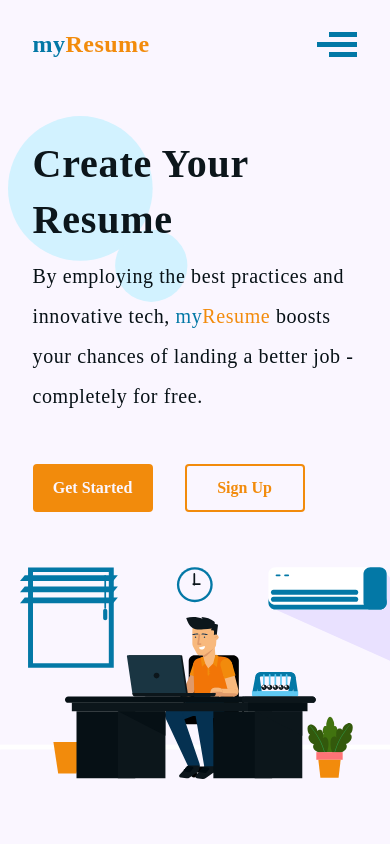
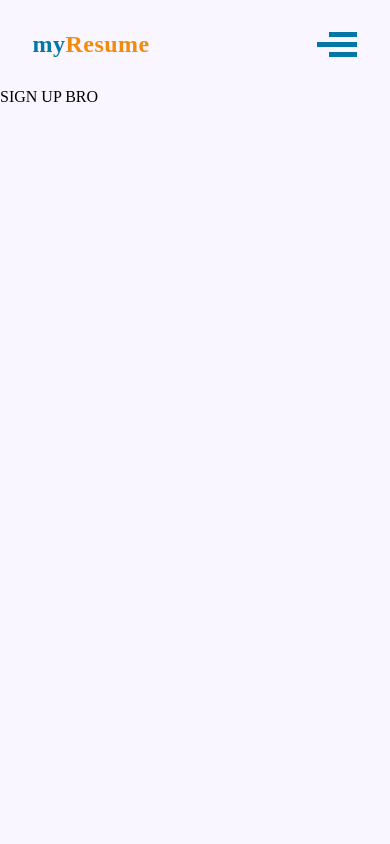
Before and after one commit to steph-crown/myResume-app, a React (Create React App) app: page /signup in a window 390 px wide. Shown: the top 844 px of the page. Built offline with nearby package versions, Linux system fonts and the light colour scheme.

Commit message:
Started implementing react-router-dom

```diff
--- a/package.json
+++ b/package.json
@@ -13,6 +13,7 @@
     "react-router": "^5.2.0",
     "react-router-dom": "^5.2.0",
     "react-scripts": "4.0.1",
+    "redux": "^4.0.5",
     "web-vitals": "^0.2.4"
   },
   "scripts": {
--- a/src/components/App.jsx
+++ b/src/components/App.jsx
@@ -1,10 +1,11 @@
 import './../css/App.css';
 import HomePage from './HomePage';
+import Routes from './../routes'
 
 function App() {
   return (
     <div>
-      <HomePage />
+      <Routes />
     </div>
   );
 }
--- a/src/components/HomePage/NavBar.jsx
+++ b/src/components/HomePage/NavBar.jsx
@@ -1,5 +1,6 @@
 import React from 'react';
 import './../../css/HomePage/NavBar.css';
+import { Link } from "react-router-dom";
 
 
 const Nav = () => {
@@ -16,7 +17,7 @@ const Nav = () => {
                 <a href="#">Help</a>
             </div>
             <div className="links-at-end">
-                <a href="#">Sign Up</a>
+                <Link to="/signup" className="signup">Sign Up</Link>
                 <a href="#" className="login">Log In</a>
             </div>
             <div className="menu-icon">
--- a/src/components/HomePage/index.jsx
+++ b/src/components/HomePage/index.jsx
@@ -1,5 +1,4 @@
 import React, { Component } from 'react';
-import NavBar from './NavBar';
 import Banner from './Banner';
 import Highlights from './Highlights';
 import StepByStep from './StepByStep';
@@ -10,7 +9,6 @@ class index extends Component {
     render() {
         return (
             <div>
-                <NavBar />
                 <Banner />
                 <Highlights />
                 <StepByStep />
--- /dev/null
+++ b/src/components/SignUpPage/index.jsx
@@ -0,0 +1,11 @@
+import React from 'react';
+
+const index = () => {
+    return (
+        <div>
+            SIGN UP BRO
+        </div>
+    );
+}
+
+export default index;
--- a/src/css/HomePage/NavBar.css
+++ b/src/css/HomePage/NavBar.css
@@ -21,23 +21,27 @@ nav {
     margin: auto;
 }
 
-.links-at-center a {
+.links-at-center a, .links-at-center .a {
     margin-right: calc(100vw * var(--l52));
 }
 
-.links-at-center a:last-child {
+.links-at-center a:last-child, .links-at-center .a:last-child {
     margin-right: 0;
 }
 
-a {
+a, .a {
     color: var(--light-black);
 }
 
-.links-at-end a {
+nav a:hover, nav .a:hover {
     color: var(--red);
 }
 
-.links-at-end a:first-child {
+.links-at-end a, .links-at-end .a {
+    color: var(--red);
+}
+
+.links-at-end a:first-child, .links-at-end .a:first-child {
     margin-right: calc(100vw * var(--l52));
 }
 
--- a/src/css/index.css
+++ b/src/css/index.css
@@ -95,12 +95,12 @@ h5 {
   font-weight: 400;
   font-size: 24px;
 }
-h6, a {
+h6, a, .a {
   font-weight: 600;
   font-size: 20px;
 }
 
-a {
+a, .a {
   font-size: 16px;
   text-decoration: none;
 }
@@ -167,13 +167,13 @@ letter-spacing: 0.02em;
     line-height: 40px;
   }
 
-  a {
+  a, .a {
     line-height: 44px;
   }
 }
 
 @media (max-width: 240px) {
-  a {
+  a, .a {
     font-size: 12px;
   }
 }
--- /dev/null
+++ b/src/routes.jsx
@@ -0,0 +1,24 @@
+import React from 'react';
+import NavBar from './components/HomePage/NavBar';
+import Homepage from './components/HomePage';
+import SignUpPage from './components/SignUpPage'
+import { Route, BrowserRouter as Router, Switch } from "react-router-dom";
+import history from './utilities/history';
+
+const routes = () => {
+    return (
+        <div>
+            <Router history={history}>
+                <div>
+                    <NavBar />
+                    <Switch>
+                        <Route exact path="/" render={()=><Homepage />} />
+                        <Route path="/signup" render={()=><SignUpPage />} />
+                    </Switch>
+                </div>
+            </Router>
+        </div>
+    );
+}
+
+export default routes;
--- /dev/null
+++ b/src/utilities/history.js
@@ -0,0 +1,5 @@
+// const createHistory = require("history").createBrowserHistory;
+
+import { createBrowserHistory } from "history";
+
+export default createBrowserHistory();
```
Also changed, not shown: 2 other files (tests, documents, lock files or other folders).
